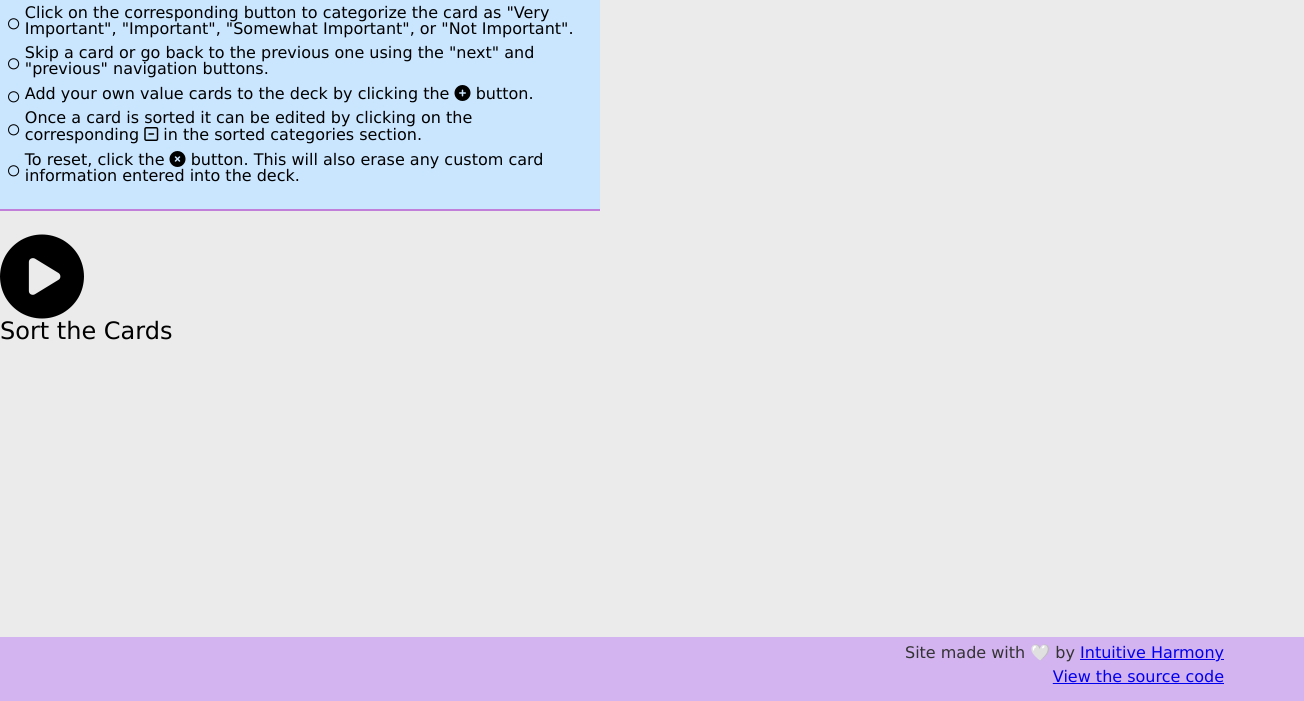
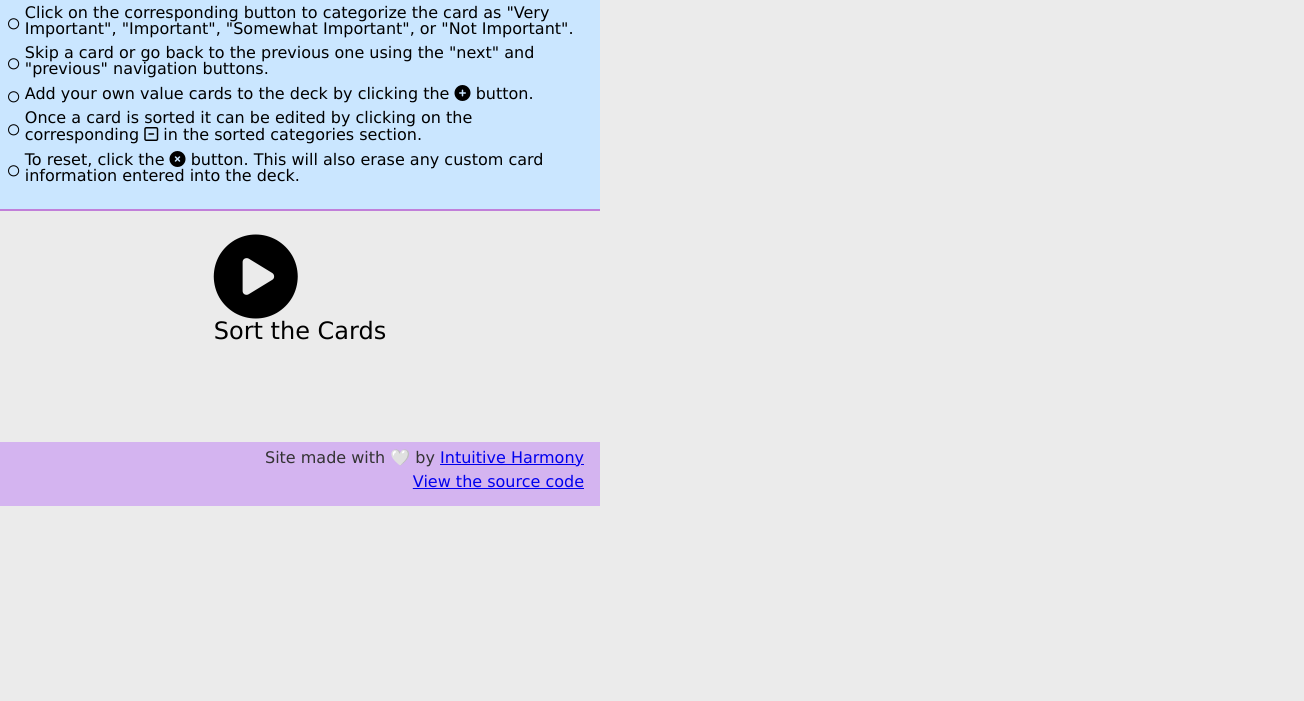
Before and after one commit to IntuitiveHarmony/valueCardSort, a plain HTML site: page index.html in a window 1280 px wide. Shown: the part 99-800 px from the top of the page, 1304 px wide, since content can reach past the window. Drawn offline with nearby package versions, Linux system fonts and the light colour scheme; a script that the page names is missing.

Commit message:
sorted styling

```diff
--- a/index.html
+++ b/index.html
@@ -142,11 +142,11 @@
       </div>
 
     </div>
-    <footer>
-      <p>Site made with 🤍 by <a href="https://github.com/IntuitiveHarmony" target="_blank" rel="noopener noreferrer">Intuitive Harmony</a></p>
-      <p><a href="https://github.com/IntuitiveHarmony/valueCardSort" target="_blank" rel="noopener noreferrer">View the source code</a></p>
-    </footer>
   </div>
+  <footer>
+    <p>Site made with 🤍 by <a href="https://github.com/IntuitiveHarmony" target="_blank" rel="noopener noreferrer">Intuitive Harmony</a></p>
+    <p><a href="https://github.com/IntuitiveHarmony/valueCardSort" target="_blank" rel="noopener noreferrer">View the source code</a></p>
+  </footer>
   <script type="module" src="script.js"></script>
 </body>
 
--- a/style.css
+++ b/style.css
@@ -158,8 +158,12 @@ table {
 }
 
 body {
+  max-width: 600px;
+  display: flex;
+  flex-direction: column;
   background-color: var(--neutral-color-2);
   font-family: verdana;
+  justify-content: space-between;
   /* padding: 0.5em; */
 }
 h1 {
@@ -180,6 +184,7 @@ p {
   flex-direction: column;
   border-bottom: 2px solid var(--primary-color-2);
   margin-bottom: 1.5em;
+  width: 100%;
 }
 .instructions-content {
   background-color: var(--secondary-color-2);
@@ -283,9 +288,10 @@ li {
   cursor: pointer;
 }
 .content-container {
-  height: 100vh;
+  height: 100%;
   display: flex;
   flex-direction: column;
+  align-items: center;
   max-width: 600px;
 }
 footer {
@@ -294,12 +300,12 @@ footer {
   /* line-height: 7em; */
   flex-direction: column;
   padding: 0.5em;
-  padding-right: 5em;
+  padding-right: 1em;
   height: fit-content;
-  width: 95vw;
   background-color: var(--secondary-color-1);
   margin-top: auto;
   align-items: flex-end;
+  max-width: 600px;
 }
 .listed-value {
   margin-right: 1.5em;
@@ -376,10 +382,14 @@ textarea {
   display: flex;
 }
 .sorted-container {
+  width: 100%;
   display: flex;
+  flex-direction: row;
   gap: 2em;
   flex-wrap: wrap;
   margin-bottom: 4em;
+  justify-content: center;
+  /* align-items: center; */
 }
 .result-container {
   width: fit-content;
```
